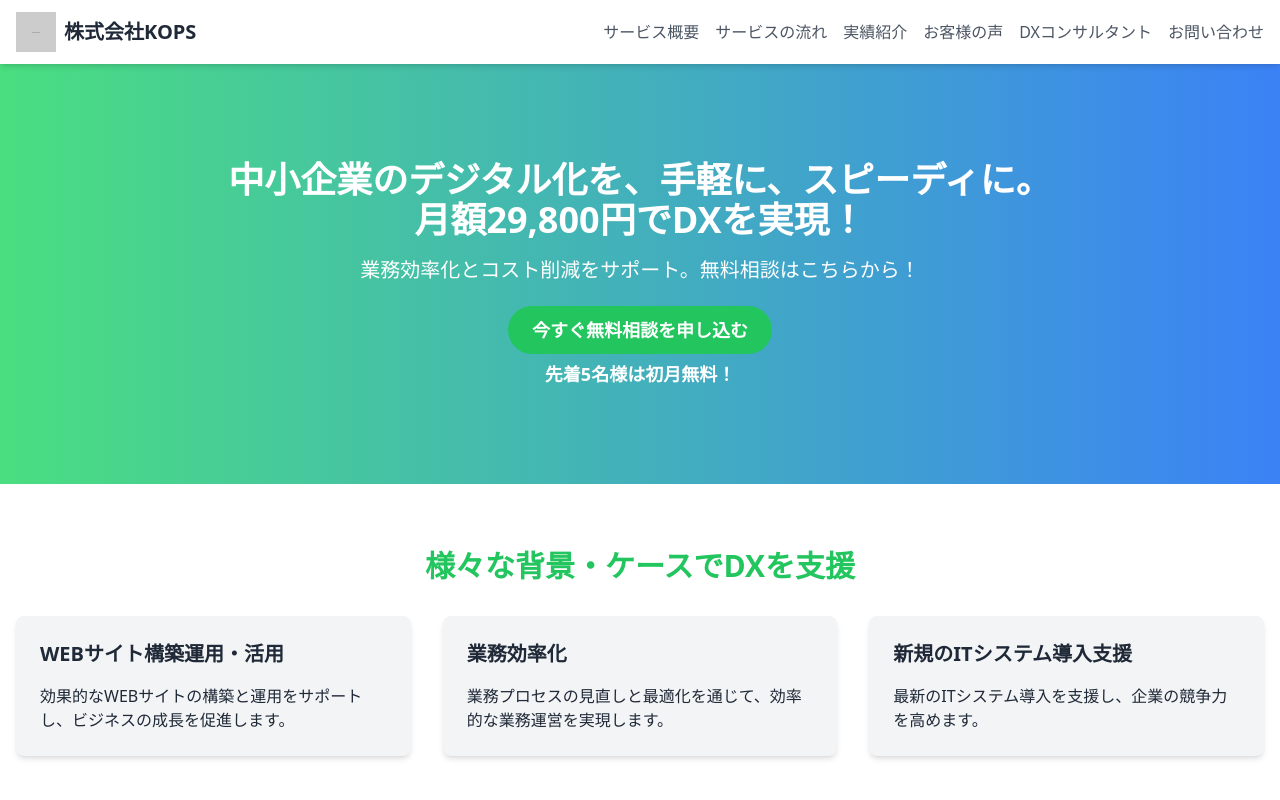
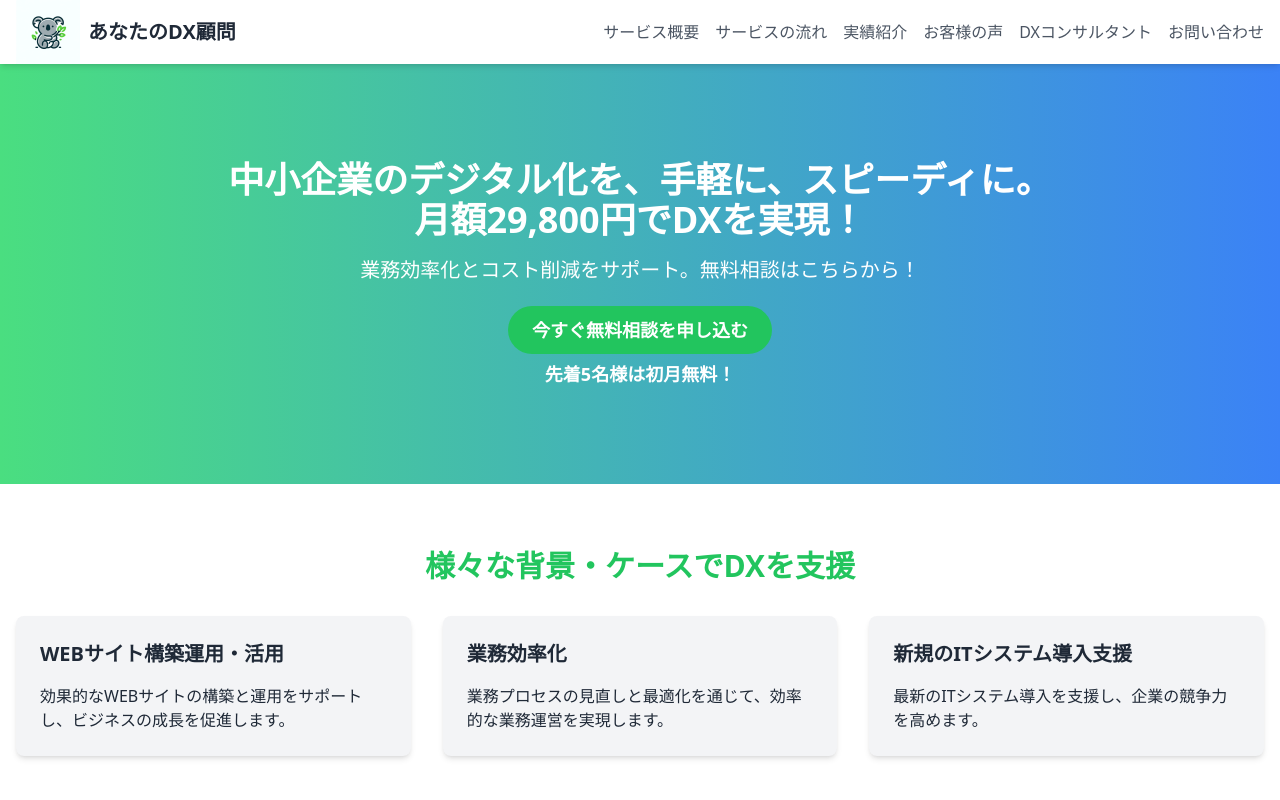
Before and after one commit to h-magome/dx-consulting-landing-page, a Nuxt app: page / in a window 1280 px wide. Shown: the top 800 px of the page. Built offline with nearby package versions, Linux system fonts and the light colour scheme.

Commit message:
ロゴ画像を追加した

```diff
--- a/components/LandingPage.vue
+++ b/components/LandingPage.vue
@@ -5,8 +5,8 @@
         <div class="container mx-auto px-4">
           <div class="flex justify-between items-center h-16">
             <div class="flex items-center">
-              <img src="/placeholder.svg" alt="KOPS Logo" class="h-10 w-10 mr-2">
-              <span class="font-bold text-xl text-gray-800">株式会社KOPS</span>
+              <img src="/KOPSロゴ.webp" alt="KOPS Logo" class="h-16 w-16 mr-2">
+              <span class="font-bold text-xl text-gray-800">あなたのDX顧問</span>
             </div>
             <div class="hidden md:flex space-x-4">
               <a href="#service" class="text-gray-600 hover:text-gray-800">サービス概要</a>
```
Also changed, not shown: public/KOPSロゴ.webp (added).
